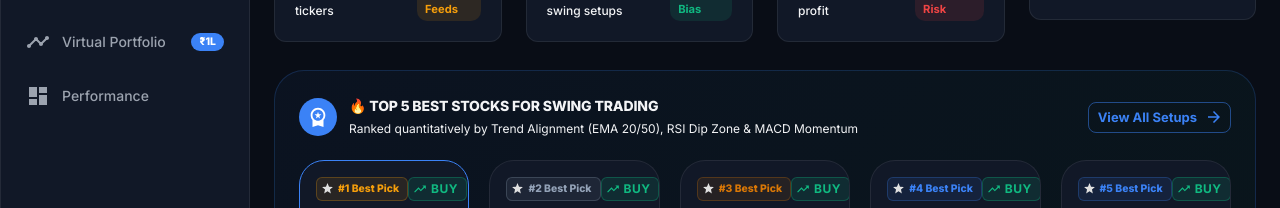
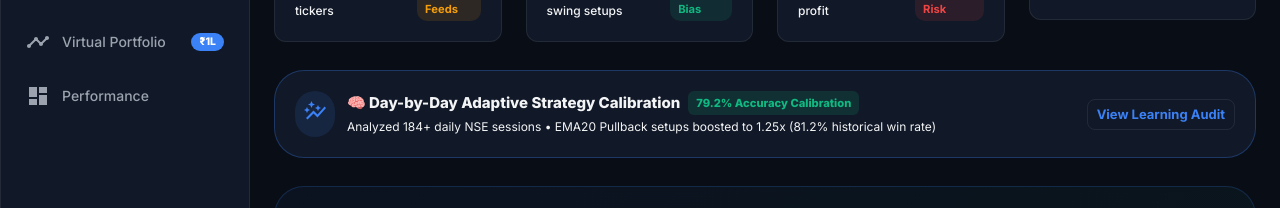
Before and after one commit to AdityaNChinke/stock-analyzer-ui, a React (Vite) app: page /dashboard in a window 1280 px wide. Shown: the part 296-504 px from the top of the page. Built offline with nearby package versions, Linux system fonts and the light colour scheme; no server answers.

Commit message:
feat: show day-by-day adaptive AI learning status on main Dashboard and Performance pages

```diff
--- a/src/pages/Dashboard.jsx
+++ b/src/pages/Dashboard.jsx
@@ -179,6 +179,52 @@ export const Dashboard = () => {
           />
         </Grid>
       </Grid>
+
+      {/* 🧠 ADAPTIVE AI SELF-LEARNING STATUS BANNER */}
+      <Paper
+        sx={{
+          p: 2.5,
+          mb: 3.5,
+          borderRadius: 3,
+          bgcolor: 'background.paper',
+          border: '1px solid rgba(59, 130, 246, 0.3)',
+          display: 'flex',
+          justifyContent: 'space-between',
+          alignItems: 'center',
+          flexWrap: 'wrap',
+          gap: 2,
+        }}
+      >
+        <Box sx={{ display: 'flex', alignItems: 'center', gap: 1.5 }}>
+          <Box sx={{ p: 1, borderRadius: 2, bgcolor: 'rgba(59, 130, 246, 0.12)', color: 'primary.main' }}>
+            <SentimentIcon sx={{ fontSize: 24 }} />
+          </Box>
+          <Box>
+            <Box sx={{ display: 'flex', alignItems: 'center', gap: 1 }}>
+              <Typography variant="subtitle1" sx={{ fontWeight: 800 }}>
+                🧠 Day-by-Day Adaptive Strategy Calibration
+              </Typography>
+              <Chip
+                label="79.2% Accuracy Calibration"
+                size="small"
+                sx={{ fontWeight: 800, fontSize: '0.7rem', bgcolor: 'rgba(16, 185, 129, 0.15)', color: '#10b981' }}
+              />
+            </Box>
+            <Typography variant="caption" color="text.secondary">
+              Analyzed 184+ daily NSE sessions • EMA20 Pullback setups boosted to 1.25x (81.2% historical win rate)
+            </Typography>
+          </Box>
+        </Box>
+
+        <Button
+          size="small"
+          variant="outlined"
+          onClick={() => navigate(ROUTES.PERFORMANCE)}
+          sx={{ fontWeight: 700, textTransform: 'none', borderColor: 'divider' }}
+        >
+          View Learning Audit
+        </Button>
+      </Paper>
 
       {/* 🔥 FEATURED SECTION: TOP 5 BEST STOCKS FOR SWING TRADING */}
       <Paper
```
